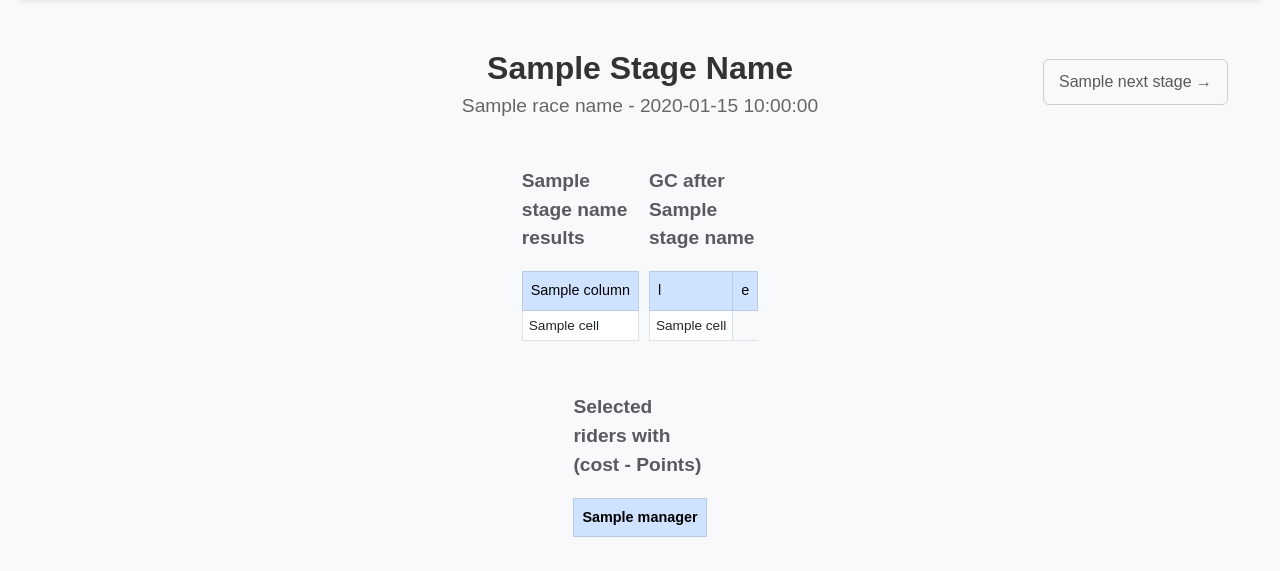
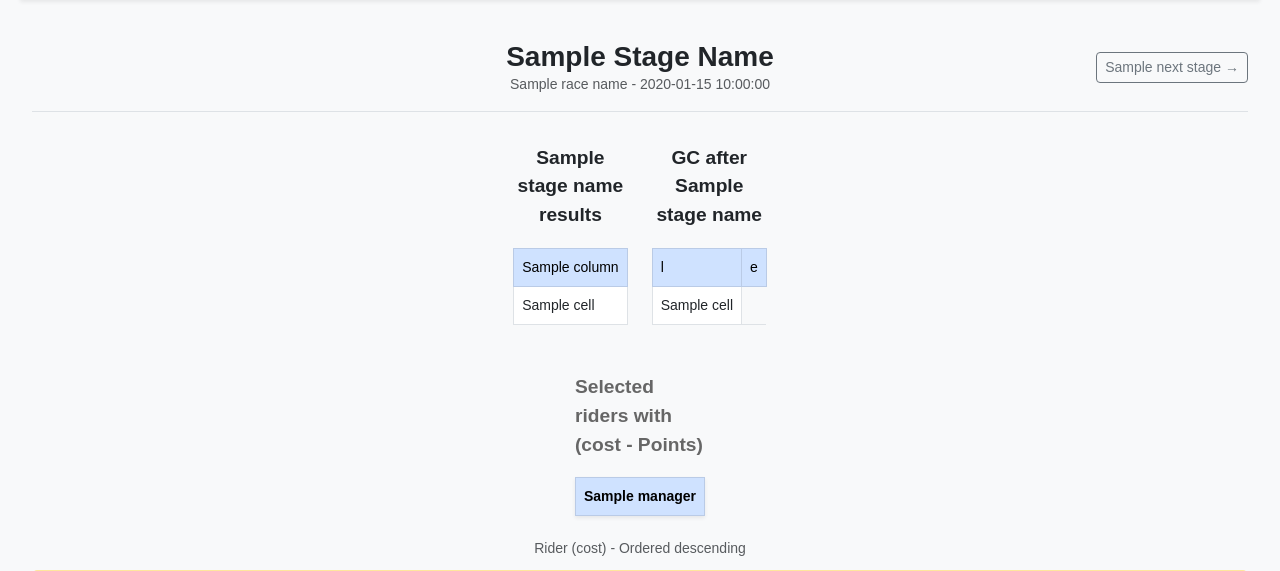
Before and after one commit to jpanek/mfcc_velogames, a Flask app: template templates/stage.html in a window 1280 px wide. Shown: the part 92-663 px from the top of the page. Run offline with Flask 3, Linux system fonts and the light colour scheme; the template is opened without the code that fills it: most values are stand-ins (such as "Sample title", 1, 10 or a date in 2020); data that the repository does not hold is empty.

Commit message:
Fixed tables formatting in stages.html

```diff
--- a/templates/stage.html
+++ b/templates/stage.html
@@ -1,98 +1,57 @@
-<!-- templates/race.html -->
+<!-- templates/stage.html -->
 {% extends 'base.html' %}
 
 {% block title %}MFCC Velogames{% endblock %}
 
 {% block content %}
 
+    <!-- Buttons for previous/next and Title of current stage -->
+    <div class="d-flex flex-wrap justify-content-between align-items-center w-100 py-3 mb-4 border-bottom">
 
-    <div style="display: flex; justify-content: space-between; align-items: center; width: 100%; padding: 20px;">
-        <!-- Previous Stage Button -->
-        <div style="flex: 0 0 auto; width: 33%; text-align: left;">
+        <div class="order-1 col-6 col-md-3 text-start mb-2 mb-md-0">
             {% if prev_stage %}
-                <a href="{{ url_for('main.stage', stage_id=prev_stage['stage_id']) }}" class="btn btn-outline-secondary"
-                style="font-size: 1rem; padding: 10px 15px; color: #5a5a5a; text-decoration: none; border: 1px solid #ccc;">
+                <a href="{{ url_for('main.stage', stage_id=prev_stage['stage_id']) }}" class="btn btn-sm btn-outline-secondary">
                     ← {{ prev_stage['stage_name'] }}
                 </a>
-            {% else %}
-                <span></span>  <!-- Empty space placeholder when prev_stage is not available -->
             {% endif %}
         </div>
 
-        <!-- Current Stage Title (Two rows: Race Name and Stage Name + Date) -->
-        <div style="flex-grow: 1; text-align: center; color: #333;">
-            <div style="font-size: 2rem; font-weight: bold; text-transform: capitalize;">
-                {{ stage_name }}
-            </div>
-            <div style="font-size: 1.2rem; font-weight: normal; color: #666;">
-                {{ race_name }} - {{ stage_date }}
-            </div>
+        <div class="order-3 order-md-2 col-12 col-md-6 text-center">
+            <h1 class="h3 fw-bold text-capitalize mb-0">{{ stage_name }}</h1>
+            <p class="text-muted small mb-0">{{ race_name }} - {{ stage_date }}</p>
         </div>
 
-        <!-- Next Stage Button -->
-        <div style="flex: 0 0 auto; width: 33%; text-align: right;">
+        <div class="order-2 col-6 col-md-3 text-end mb-2 mb-md-0">
             {% if next_stage %}
-                <a href="{{ url_for('main.stage', stage_id=next_stage['stage_id']) }}" class="btn btn-outline-secondary"
-                style="font-size: 1rem; padding: 10px 15px; color: #5a5a5a; text-decoration: none; border: 1px solid #ccc;">
+                <a href="{{ url_for('main.stage', stage_id=next_stage['stage_id']) }}" class="btn btn-sm btn-outline-secondary">
                     {{ next_stage['stage_name'] }} →
                 </a>
-            {% else %}
-                <span></span>  <!-- Empty space placeholder when next_stage is not available -->
             {% endif %}
         </div>
     </div>
 
+    <!--V1: Tables for current stage results + GC after current stage -->
+    <div class="row justify-content-center g-4">
 
-
-
-    <div style="display: flex; justify-content: center; gap: 10px; width: 100%; padding: 10px;">
-
-        <!-- First table: Stage results -->
-        <table class="table table-bordered table-hover mt-2" style="table-layout: fixed; font-size: 0.9rem; padding: 5px; width: auto;">
-            <caption style="caption-side: top; font-size: 1.2rem; font-weight: bold; margin-bottom: 10px;">
+        <div class="col-12 col-xl-auto">
+            <div class="table-responsive">
+                <table class="table table-bordered table-hover w-auto mx-auto">
+                    <caption style="caption-side: top; font-size: 1.2rem; font-weight: bold; margin-bottom: 10px;" class="text-center text-dark">
                         {{ stage_name }} results
                     </caption>
-            <thead class="table-primary" style="font-size: 0.9rem; background-color: #f1f1f1;">
+                    <thead class="table-primary small">
                         <tr>
                             {% for column in columns[4:] %}
-                        <th style="padding: 8px; text-align: left; font-weight: normal;">
-                            {{ column }}
-                        </th>
+                                <th class="text-nowrap fw-normal">{{ column }}</th>
                             {% endfor %}
                         </tr>
                     </thead>
-            <tbody style="font-size: 0.85rem; line-height: 1.3;">
+                    <tbody class="small">
                         {% for row in data %}
                             <tr>
                                 {% for cell in row[4:] %}
-                            <td class="{% if cell is number %}numeric{% endif %}" style="padding: 6px; text-align: {% if cell is number %}right{% else %}left{% endif %};">
-                                {{ "{:,.0f}".format(cell) if cell is number else cell }}
-                            </td>
-                        {% endfor %}
-                    </tr>
-                {% endfor %}
-            </tbody>
-        </table>
-
-        <!-- Second table: GC Results -->
-        <table class="table table-bordered table-hover mt-2" style="table-layout: fixed; font-size: 0.9rem; padding: 5px; width: auto;">
-            <caption style="caption-side: top; font-size: 1.2rem; font-weight: bold; margin-bottom: 10px;">
-                GC after {{ stage_name }}
-            </caption>
-            <thead class="table-primary" style="font-size: 0.9rem; background-color: #f1f1f1;">
-                <tr>
-                    {% for column in columns_gc[4:] %}
-                        <th style="padding: 8px; text-align: left; font-weight: normal;">
-                            {{ column }}
-                        </th>
-                    {% endfor %}
-                </tr>
-            </thead>
-            <tbody style="font-size: 0.85rem; line-height: 1.3;">
-                {% for row in data_gc %}
-                    <tr>
-                        {% for cell in row[4:] %}
-                            <td class="{% if cell is number %}numeric{% endif %}" style="padding: 6px; text-align: {% if cell is number %}right{% else %}left{% endif %};">
+                                    <td class="{% if cell is number %}numeric{% endif %} text-nowrap"
+                                        style="text-align: {% if cell is number %}right{% else %}left{% endif %};">
                                         {{ "{:,.0f}".format(cell) if cell is number else cell }}
                                     </td>
                                 {% endfor %}
@@ -101,32 +60,63 @@
                     </tbody>
                 </table>
             </div>
+        </div>
 
+        <div class="col-12 col-xl-auto">
+            <div class="table-responsive">
+                <table class="table table-bordered table-hover w-auto mx-auto">
+                    <caption style="caption-side: top; font-size: 1.2rem; font-weight: bold; margin-bottom: 10px;" class="text-center text-dark">
+                        GC after {{ stage_name }}
+                    </caption>
+                    <thead class="table-primary small">
+                        <tr>
+                            {% for column in columns_gc[4:] %}
+                                <th class="text-nowrap fw-normal">{{ column }}</th>
+                            {% endfor %}
+                        </tr>
+                    </thead>
+                    <tbody class="small">
+                        {% for row in data_gc %}
+                            <tr>
+                                {% for cell in row[4:] %}
+                                    <td class="{% if cell is number %}numeric{% endif %} text-nowrap"
+                                        style="text-align: {% if cell is number %}right{% else %}left{% endif %};">
+                                        {{ "{:,.0f}".format(cell) if cell is number else cell }}
+                                    </td>
+                                {% endfor %}
+                            </tr>
+                        {% endfor %}
+                    </tbody>
+                </table>
+            </div>
+        </div>
+    </div>
 
-
+    <!--Tables with roster data -->
     {% if roster is none %}
-        <div class="alert alert-warning text-center" role="alert">
+        <div class="alert alert-warning text-center mx-auto col-md-6" role="alert">
             Rosters not available yet
         </div>
     {% else %}
-        <div style="display: flex; justify-content: center; gap: 10px; width: 100%; padding: 10px;">
-            <div style="display: inline-block;">
-                <table class="table table-bordered table-hover mt-2" style="width: auto; table-layout: fixed; font-size: 0.9rem; padding: 5px;">
-                    <caption style="caption-side: top; font-size: 1.2rem; font-weight: bold; margin-bottom: 10px;">
+        <div class="row mt-4">
+            <div class="col-12">
+                <div class="table-responsive">
+                    <table class="table table-bordered table-hover w-auto mx-auto shadow-sm">
+                        <caption style="caption-side: top; font-size: 1.2rem; font-weight: bold; margin-bottom: 10px; color: #666;" class="text-start">
                             Selected riders with (cost - Points)
                         </caption>
-                    <thead class="table-primary" style="font-size: 0.9rem;">
+                        <thead class="table-primary small text-center">
                             <tr>
                                 {% for manager in chart_labels %}
-                                <th style="padding: 8px;">{{ manager }}</th>
+                                    <th class="text-nowrap" style="min-width: 120px;">{{ manager }}</th>
                                 {% endfor %}
                             </tr>
                         </thead>
-                    <tbody style="font-size: 0.85rem; line-height: 1.3;">
+                        <tbody class="small">
                             {% for i in range(table_data.values()|map('length')|max) %}
                             <tr>
                                 {% for manager in chart_labels %}
-                                <td style="padding: 6px;">
+                                    <td class="text-nowrap" style="padding: 8px;">
                                         {% if i < table_data[manager]|length %}
                                             {{ table_data[manager][i] }}
                                         {% endif %}
@@ -136,9 +126,10 @@
                             {% endfor %}
                         </tbody>
                     </table>
-                <!-- <div style="text-align: right; font-size: 0.75rem; color: #6c757d; margin-top: 0px;">
-                    Rider (cost) - Ordered descending
-                </div> -->
+                </div>
+                <div class="text-center mt-1">
+                    <small class="text-muted">Rider (cost) - Ordered descending</small>
+                </div>
             </div>
         </div>
     {% endif %}
```
Lines whose indentation alone changed are shown as unchanged.
